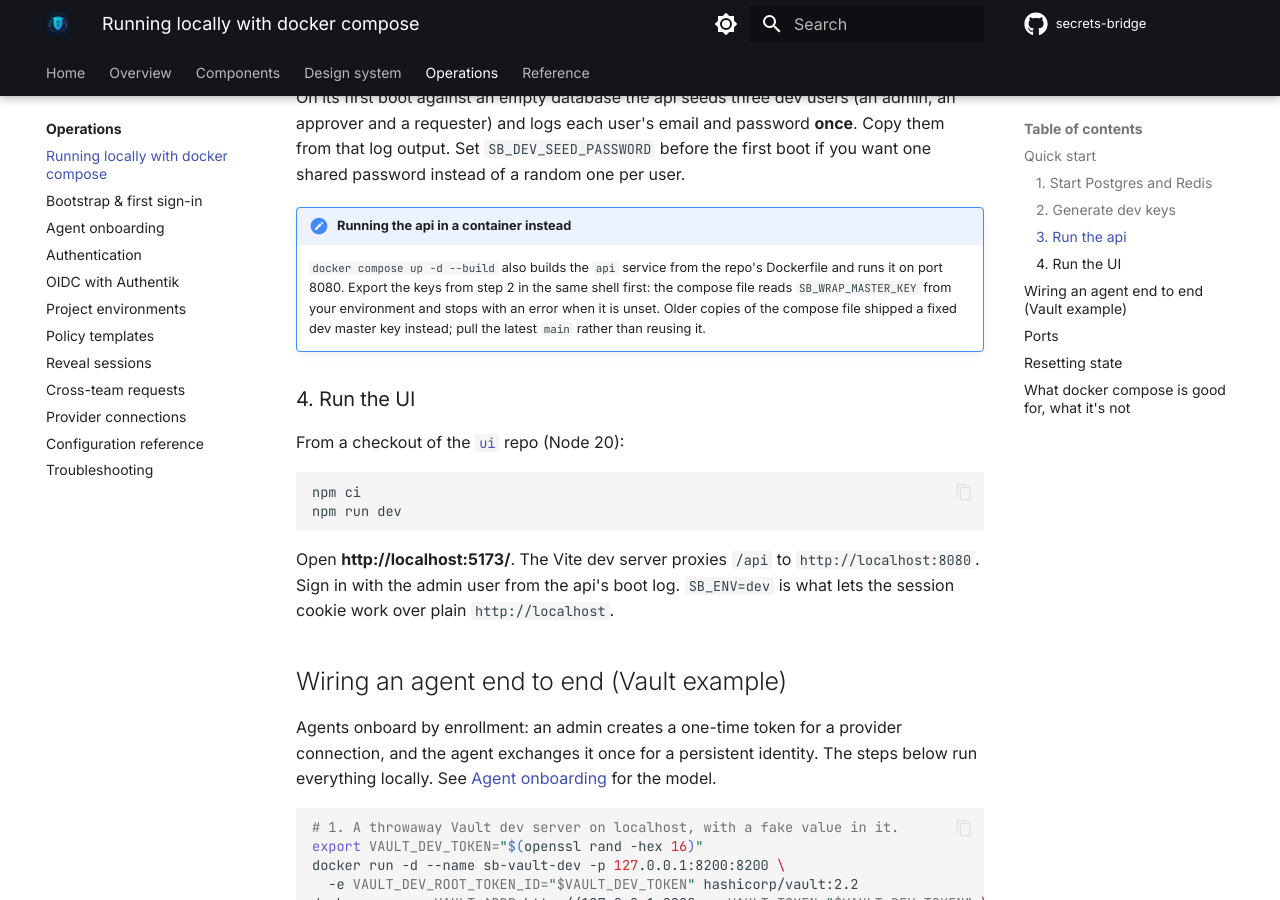
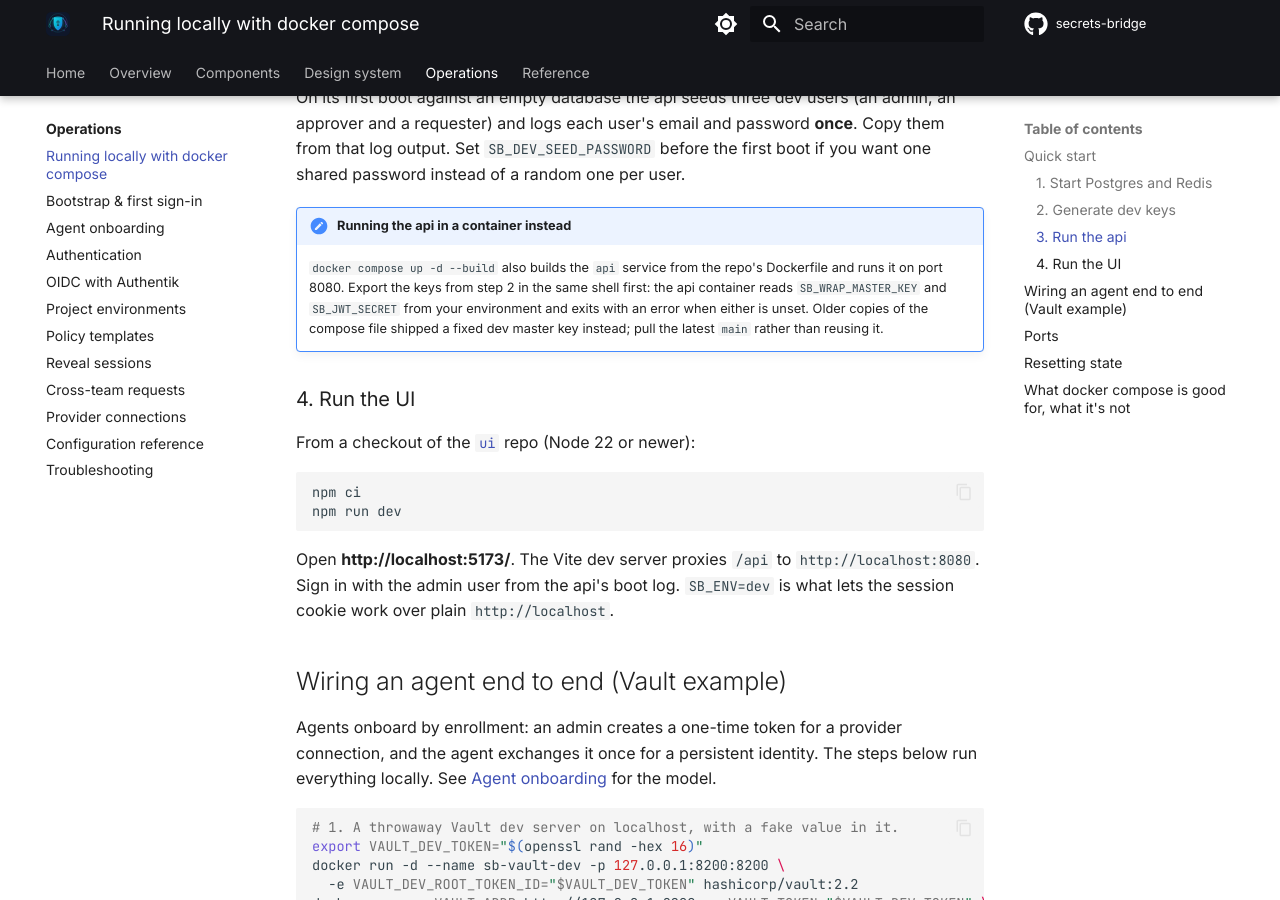
Before and after one commit to secrets-bridge/docs, an MkDocs documentation site: the page built from docs/operations/docker-compose.md, in a window 1280 px wide and 900 px high, scrolled down 1200 px. Built offline with MkDocs 1.6.1 and Material for MkDocs 9.7.7, drawn with Linux system fonts in a browser that asks for light colours; plug-ins that fetch from the network failed and are left out; the version menu is left out.

Commit message:
docs: compose note matches the api refusing to boot without keys

````diff
--- a/docs/operations/docker-compose.md
+++ b/docs/operations/docker-compose.md
@@ -62,15 +62,16 @@ one per user.
 !!! note "Running the api in a container instead"
     `docker compose up -d --build` also builds the `api` service from the
     repo's Dockerfile and runs it on port 8080. Export the keys from step 2
-    in the same shell first: the compose file reads `SB_WRAP_MASTER_KEY`
-    from your environment and stops with an error when it is unset. Older
+    in the same shell first: the api container reads `SB_WRAP_MASTER_KEY`
+    and `SB_JWT_SECRET` from your environment and exits with an error when
+    either is unset. Older
     copies of the compose file shipped a fixed dev master key instead; pull
     the latest `main` rather than reusing it.
 
 ### 4. Run the UI
 
 From a checkout of the [`ui`](https://github.com/secrets-bridge/ui) repo
-(Node 20):
+(Node 22 or newer):
 
 ```bash
 npm ci
````
